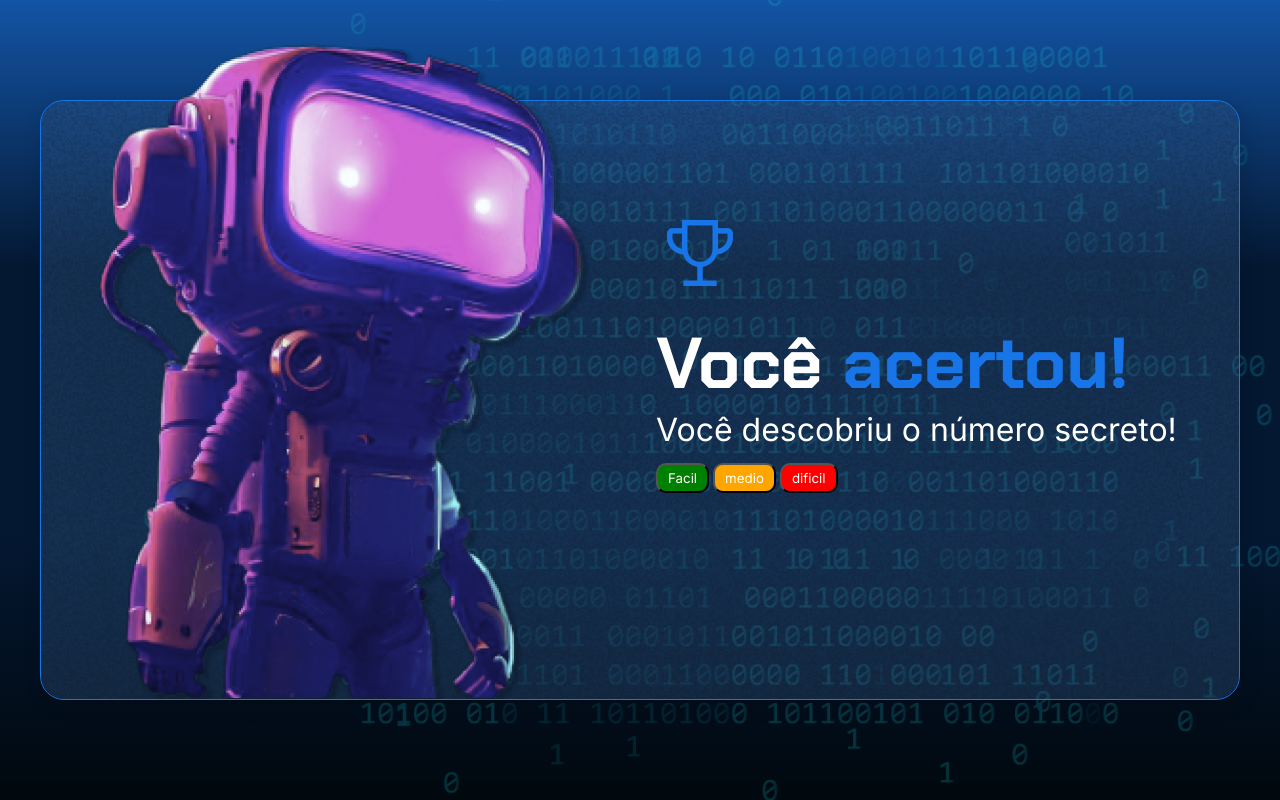
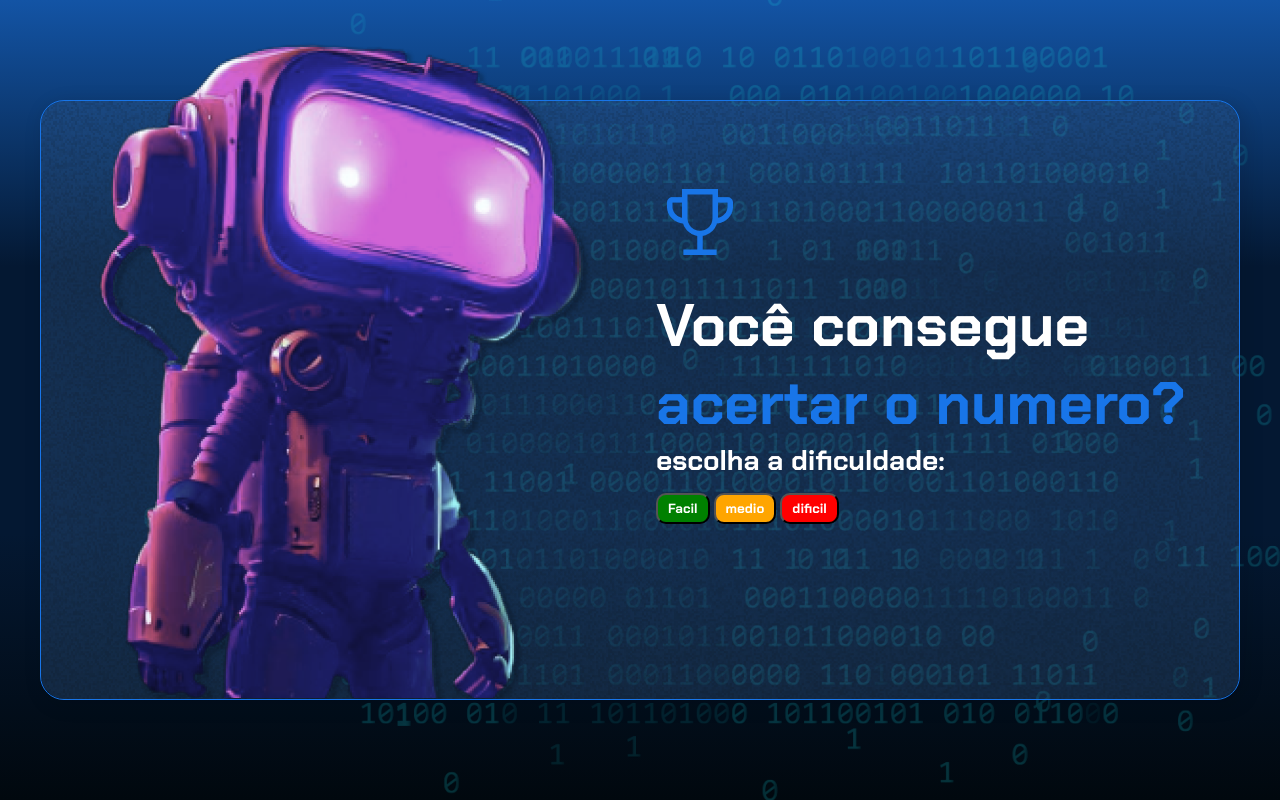
Before and after one commit to CastilhoIV/JogoAdivinheNumero, a plain HTML site: page index.html in a window 1280 px wide. Drawn offline with Linux system fonts and the light colour scheme.

Commit message:
atualização para mudança de texto

```diff
--- a/index.html
+++ b/index.html
@@ -20,8 +20,8 @@
             <div class="container__informacoes">
                 <img src="./img/trophy.png" alt="ícone de um troféu" />
                  <div class="container__texto">
-                    <h1>Você <span class="container__texto-azul">acertou!</span></h1>
-                    <h2>Você descobriu o número secreto!</h2>
+                    <h1>Você consegue <span class="container__texto-azul">acertar o numero?</span></h1>
+                    <h2>escolha a dificuldade:</h2>
                     <button class="botao F" id="facil">Facil</button>
                     <button class="botao M" id="medio">medio</button>
                     <button class="botao D" id="dificil">dificil</button>
--- a/style.css
+++ b/style.css
@@ -24,6 +24,7 @@
     padding: 5px 10px;
     border-radius: 10px;
     margin-top: 1em;
+    font-family: 'Chakra Petch', sans-serif;
 }
 .botao:hover{
     padding: 6px 12px;
@@ -98,7 +99,7 @@ body::before {
 
 h1 {
     font-family: 'Chakra Petch', sans-serif;
-    font-size: 72px;
+    font-size: 60px;
 }
 
 h2,
@@ -108,6 +109,7 @@ button {
 }
 
 h2 {
-    font-size: 32px;
+    font-size: 28px;
     font-weight: 400;
+    font-family: 'Chakra Petch', sans-serif;
 }
```
